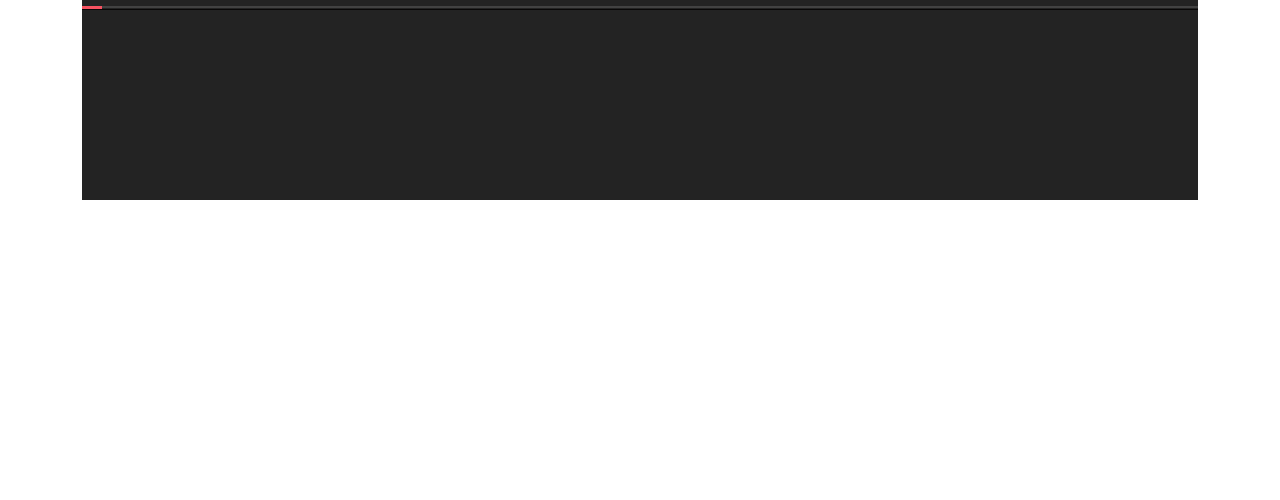
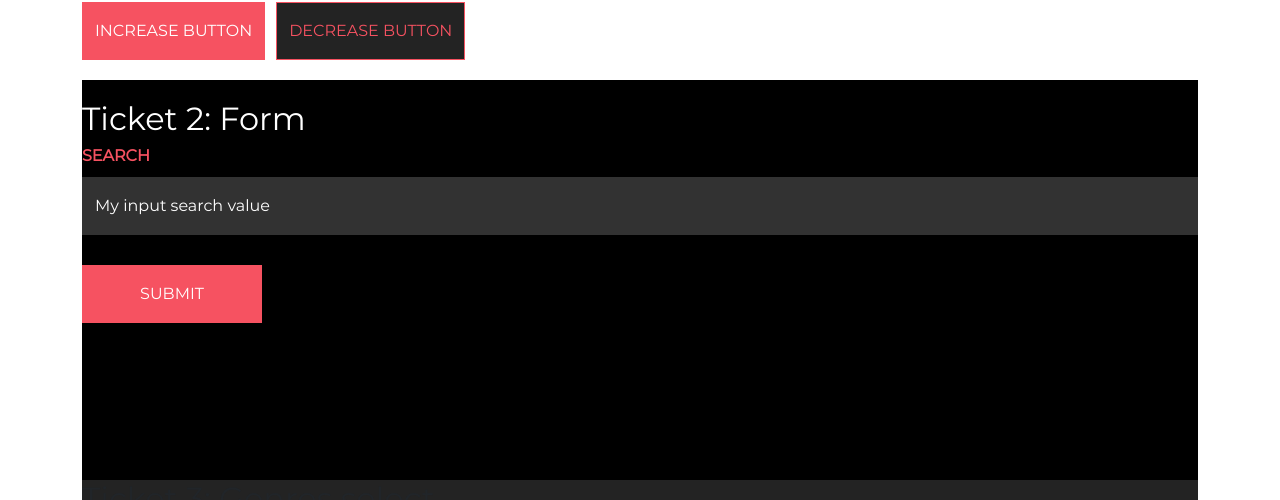
Before and after one commit to castortroy06/learn-app, a React (Create React App) app: page / in a window 1280 px wide. Shown: the part 300-800 px from the top of the page. Built offline with nearby package versions, Linux system fonts and the light colour scheme.

Commit message:
Merge pull request #1 from castortroy06/feature/lesson1
Lesson 1: tasks 1,2,3
# Conflicts:
#	package-lock.json
#	src/sass/bootstrap/_variables.scss

```diff
--- /dev/null
+++ b/src/components/Counter.js
@@ -0,0 +1,35 @@
+import React from 'react';
+import '../sass/components/button-holder.scss';
+
+class Counter extends React.Component {
+
+    constructor(props) {
+        super(props);
+        this.state = {
+            counter: 0,
+        };
+    }
+
+    increaseCounter = () => {
+        this.setState(prevState => ({
+            counter: prevState.counter + 1
+        }));
+    }
+
+    decreaseCounter = () => {
+        this.setState(prevState => ({
+            counter: prevState.counter - 1
+        }));
+    }
+
+    render() {
+        const sectionTitle = React.createElement('h2', null, 'Ticket 1: Counter');
+        const buttonIncreaseElement = React.createElement('button', { className: 'increase-button btn btn-primary', onClick: this.increaseCounter }, 'Increase button');
+        const buttonDescreaseElement = React.createElement('button', { className: 'decrease-button btn btn-secondary', onClick: this.decreaseCounter }, 'Decrease button');
+        const valueElement = React.createElement('p', { className: 'value' }, this.state.counter);
+
+        return React.createElement('div', { className: 'button-holder text-center' }, sectionTitle, valueElement, buttonIncreaseElement, buttonDescreaseElement);
+    }
+}
+
+export default Counter;
--- /dev/null
+++ b/src/components/SearchForm.js
@@ -0,0 +1,36 @@
+import React, { useState } from 'react';
+import '../sass/components/search-form.scss';
+
+
+const SearchForm = () => {
+  const [searchTerm, setSearchTerm] = useState('My input search value');
+
+  const handleInputChange = (e) => {
+    setSearchTerm(e.target.value);
+  };
+
+  const handleSubmit = (e) => {
+    e.preventDefault();
+    // You can perform the search or any other action here
+    console.log('Search term:', searchTerm);
+  };
+
+  return (
+    <div className="form-holder text-center">
+      <h2 className='text-center'>Ticket 2: Form</h2>
+      <form className="text-start" onSubmit={handleSubmit}>
+        <label className="form-label" htmlFor="search">Search</label>
+        <input name="search" className="form-control" id="search"
+          type="text"
+          placeholder="Search..."
+          value={searchTerm}
+          onChange={handleInputChange}
+        />
+        <button className="btn btn-primary" type="submit">Submit</button>
+      </form>
+    </div>
+  );
+};
+
+
+export default SearchForm;
```
Also changed, not shown: src/sass/bootstrap/_variables.scss (line endings or trailing spaces).
